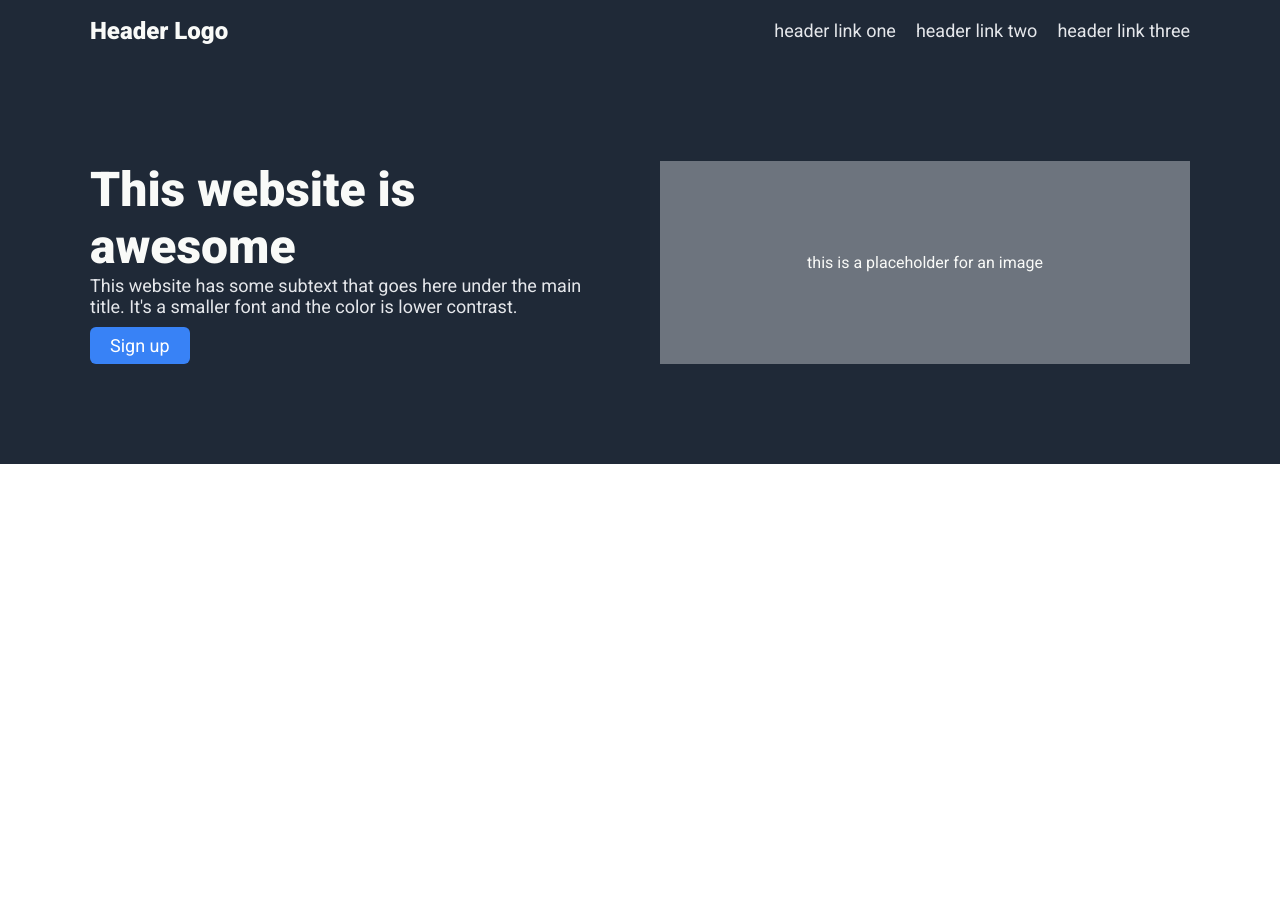
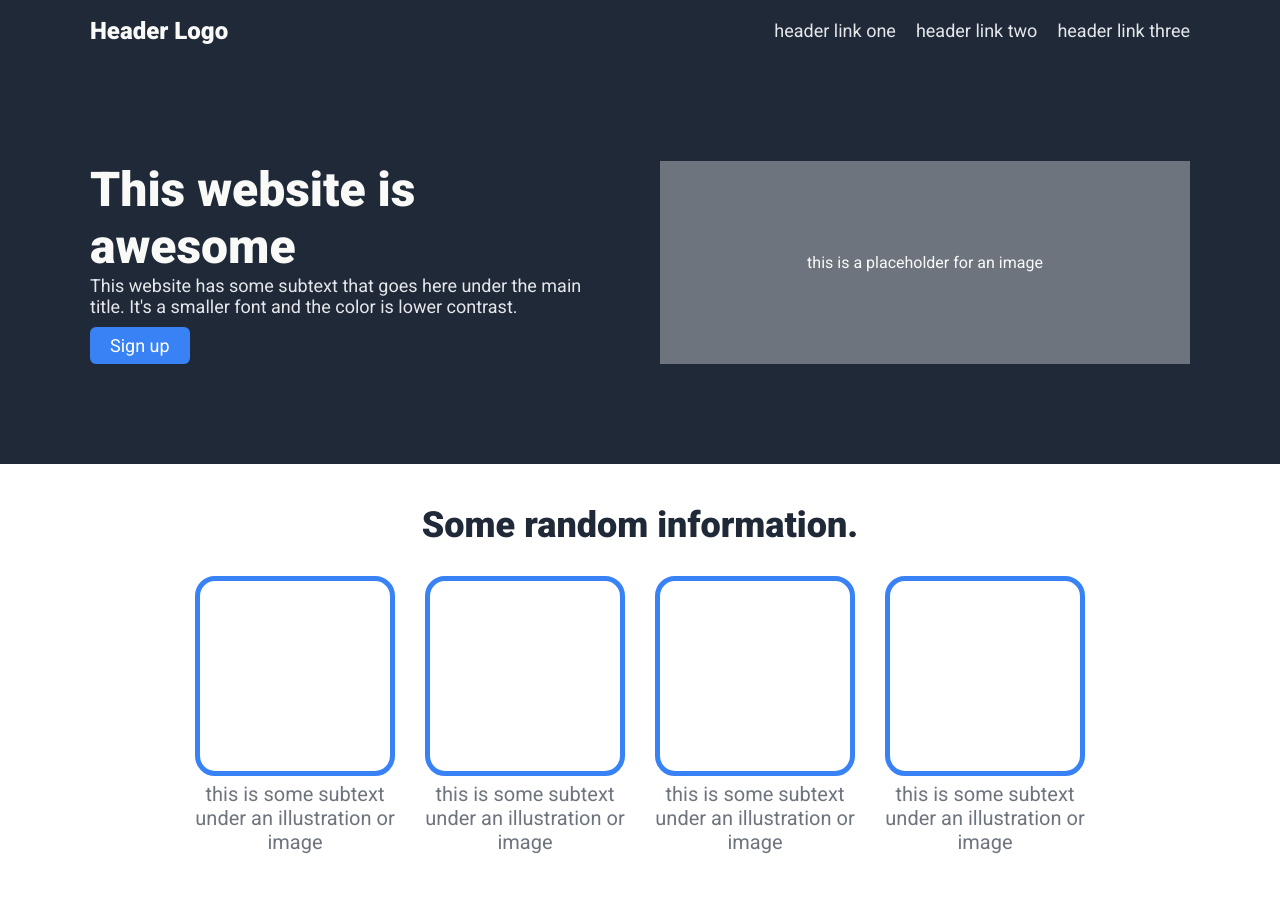
Before and after one commit to itsjatinnagar/odin-landing-page, a plain HTML site: page index.html in a window 1280 px wide. Before the commit the page ends 800 px from the top, so only its background shows below. Drawn offline with Linux system fonts and the light colour scheme.

Commit message:
Complete Information section

```diff
--- a/index.html
+++ b/index.html
@@ -31,6 +31,27 @@
             </div>
         </header>
     </div>
+    <section class="information-wrapper">
+        <h2>Some random information.</h2>
+        <div class="card-wrapper">
+            <div class="card">
+                <div class="image"></div>
+                <p>this is some subtext under an illustration or image</p>
+            </div>
+            <div class="card">
+                <div class="image"></div>
+                <p>this is some subtext under an illustration or image</p>
+            </div>
+            <div class="card">
+                <div class="image"></div>
+                <p>this is some subtext under an illustration or image</p>
+            </div>
+            <div class="card">
+                <div class="image"></div>
+                <p>this is some subtext under an illustration or image</p>
+            </div>
+        </div>
+    </section>
 </body>
 
 </html>
--- a/style.css
+++ b/style.css
@@ -95,3 +95,39 @@ body {
     border-radius: 6px;
     font-size: 18px;
 }
+
+.information-wrapper {
+    padding-block: 40px;
+}
+
+.information-wrapper h2 {
+    font-size: 36px;
+    font-weight: 900;
+    color: #1f2937;
+    text-align: center;
+}
+
+.card-wrapper {
+    margin-block: 30px;
+    display: flex;
+    justify-content: center;
+    column-gap: 30px;
+}
+
+.card {
+    width: 200px;
+}
+
+.card .image {
+    width: 100%;
+    height: 200px;
+    border: 5px solid #3882f6;
+    border-radius: 20px;
+}
+
+.card p {
+    font-size: 20px;
+    color: #6d747e;
+    text-align: center;
+    margin-top: 6px;
+}
```
